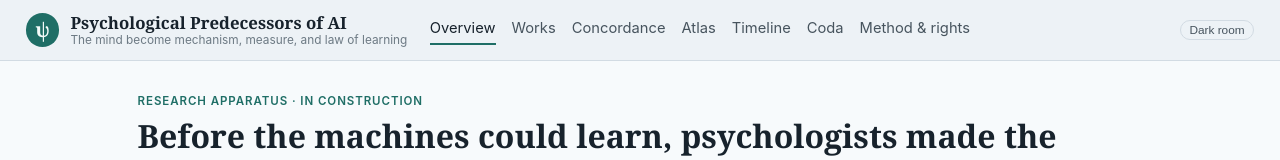
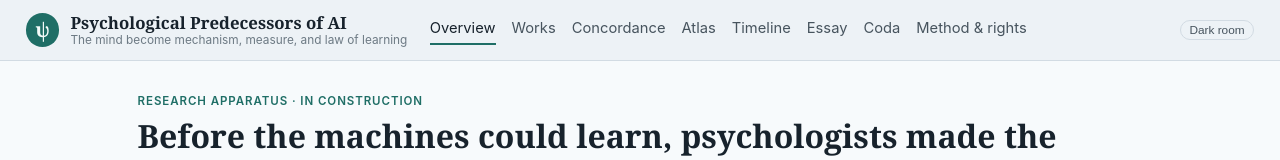
Before and after one commit to pantaleonfassbender-coder/Psychological-predecessors-of-AI, a plain HTML site: page index.html in a window 1280 px wide. Shown: the top 160 px of the page. Drawn offline with Linux system fonts and the light colour scheme.

Commit message:
Essay: The mind made measurable — the corpus read whole, and its distant writing
Introductory essay as its own view (nav between Timeline and Coda; the
view itself rode in with the previous commit's app.js): the two
prehistories, the four lines each read through their carried passages
(nineteen citation deep-links resolve into the readers), the 1930
threshold as rights fact and watershed, and the four mirrors the
corpus holds up to the present — benchmark, reinforcement,
anthropomorphism, and the politics of measurement. The closing
sections name the apparatus's own condition: distant writing as the
production-side twin of Moretti's distant reading, Bajohr's
post-artificial horizon as what a scholarly edition must resist by
keeping its making on record — and the symmetry that a corpus ending
where the machines begin to learn is edited with a machine that has
learned. Editorial matter, CC BY 4.0. README counts eight modules and
names the essay.

Co-Authored-By: Claude Fable 5 <noreply@anthropic.com>

```diff
--- a/index.html
+++ b/index.html
@@ -33,6 +33,7 @@
     <a href="#/concordance" data-v="concordance">Concordance</a>
     <a href="#/atlas" data-v="atlas">Atlas</a>
     <a href="#/timeline" data-v="timeline">Timeline</a>
+    <a href="#/essay" data-v="essay">Essay</a>
     <a href="#/coda" data-v="coda">Coda</a>
     <a href="#/method" data-v="method">Method &amp; rights</a>
   </nav>
```
Also changed, not shown: 1 other file.
